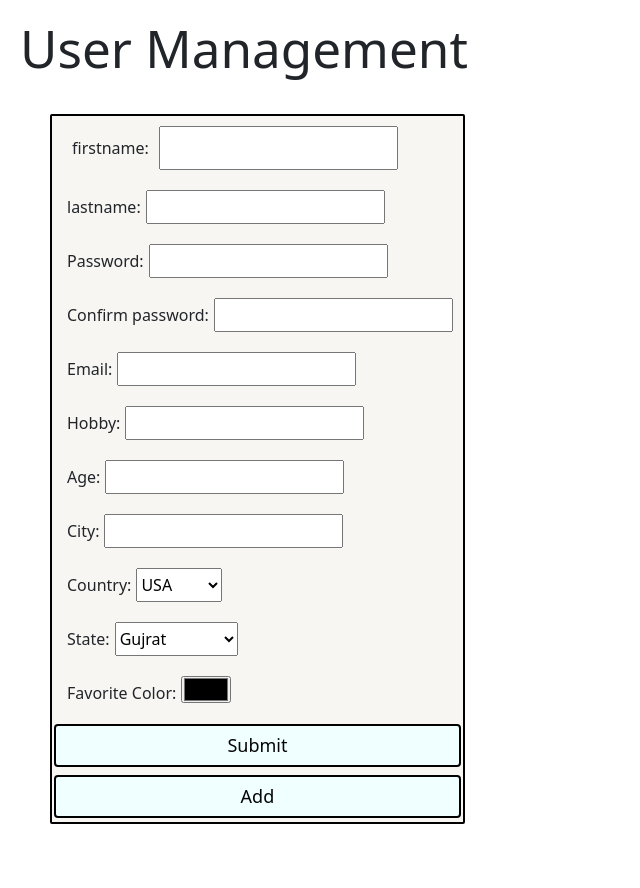
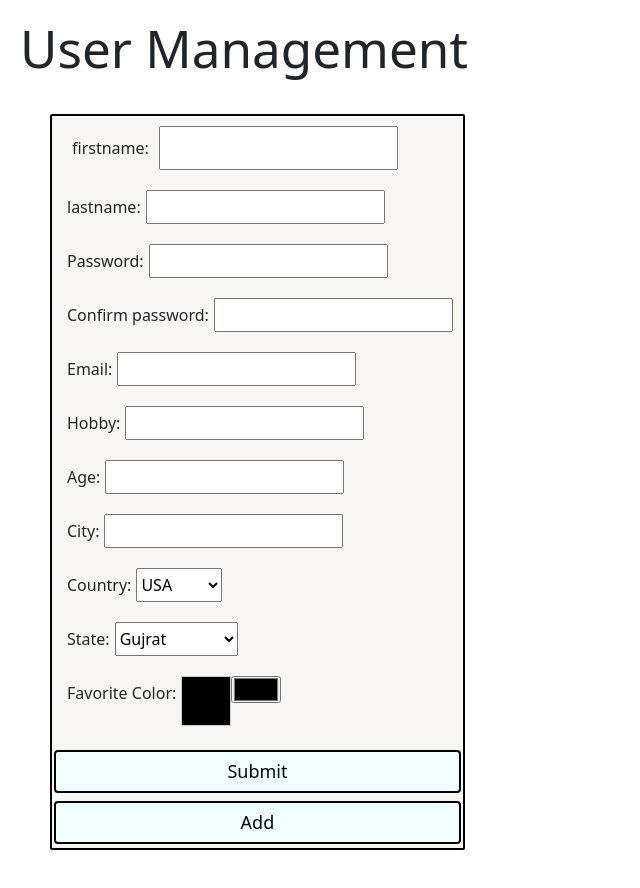
Before and after one commit to khushipokiya/repository1, a React (Vite) app: page /add in a window 1280 px wide. Shown: the top 888 px of the page, without its empty margins (0-640 px from the left). Built offline with nearby package versions, Linux system fonts and the light colour scheme.

Commit message:
css changed

```diff
--- a/src/components/Example.jsx
+++ b/src/components/Example.jsx
@@ -167,6 +167,8 @@ const handleSubmit = (e) => {
         </div>
         <div className={`${styles.formGroup}`}>
           <label htmlFor="favoriteColor">Favorite Color:</label>
+          <div className={styles.colorPreview} style={{ backgroundColor: formData.favoriteColor }} />
+
           <input
             type="color"
             id="favoriteColor"
--- a/src/components/Example.module.css
+++ b/src/components/Example.module.css
@@ -108,6 +108,12 @@ button:hover {
     text-align: left;
   }
 }
+.colorPreview {
+  width: 50px;
+  height: 50px;
+  border: 1px solid #ccc;
+  margin-bottom: 10px;
+}
 
 @media (max-width: 480px) {
   .container {
--- a/src/components/Usertable.jsx
+++ b/src/components/Usertable.jsx
@@ -41,7 +41,10 @@ const UserTable = ({ users, deleteUser}) => {
                 <td data-label="City">{user.city || 'N/A'}</td>
                 <td data-label="Country">{user.country || 'N/A'}</td>
                 <td data-label="State">{user.state || 'N/A'}</td>
-                <td data-label="Favorite Color">{user.favoriteColor || 'N/A'}</td>
+                <td data-label="Favorite Color"> <div
+                    className={styles.colorPreview}
+                    style={{ backgroundColor: user.favoriteColor || '#000000' }}
+                  /></td>
                 <td data-label="Actions">
                   <Link to={`/edit/${user.id}`}>Edit</Link>
                 </td>
```
